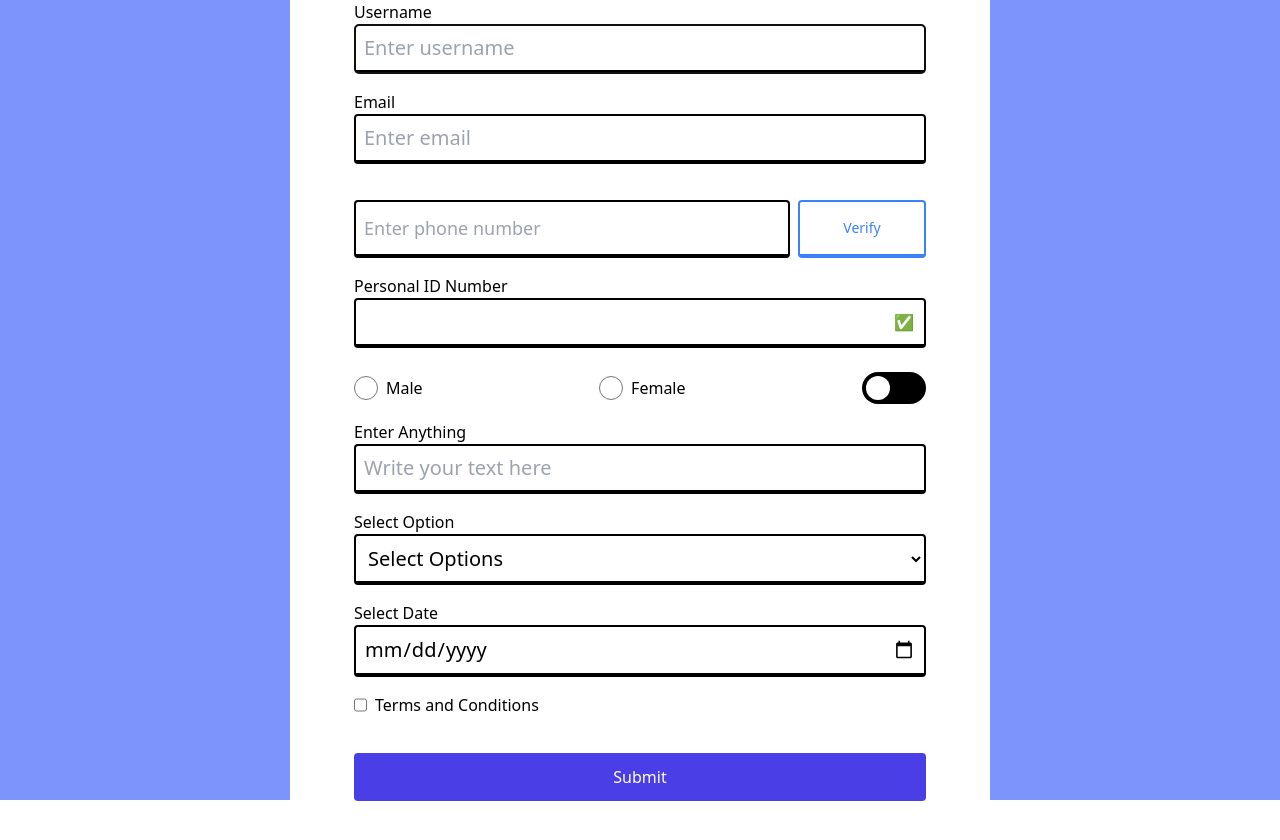
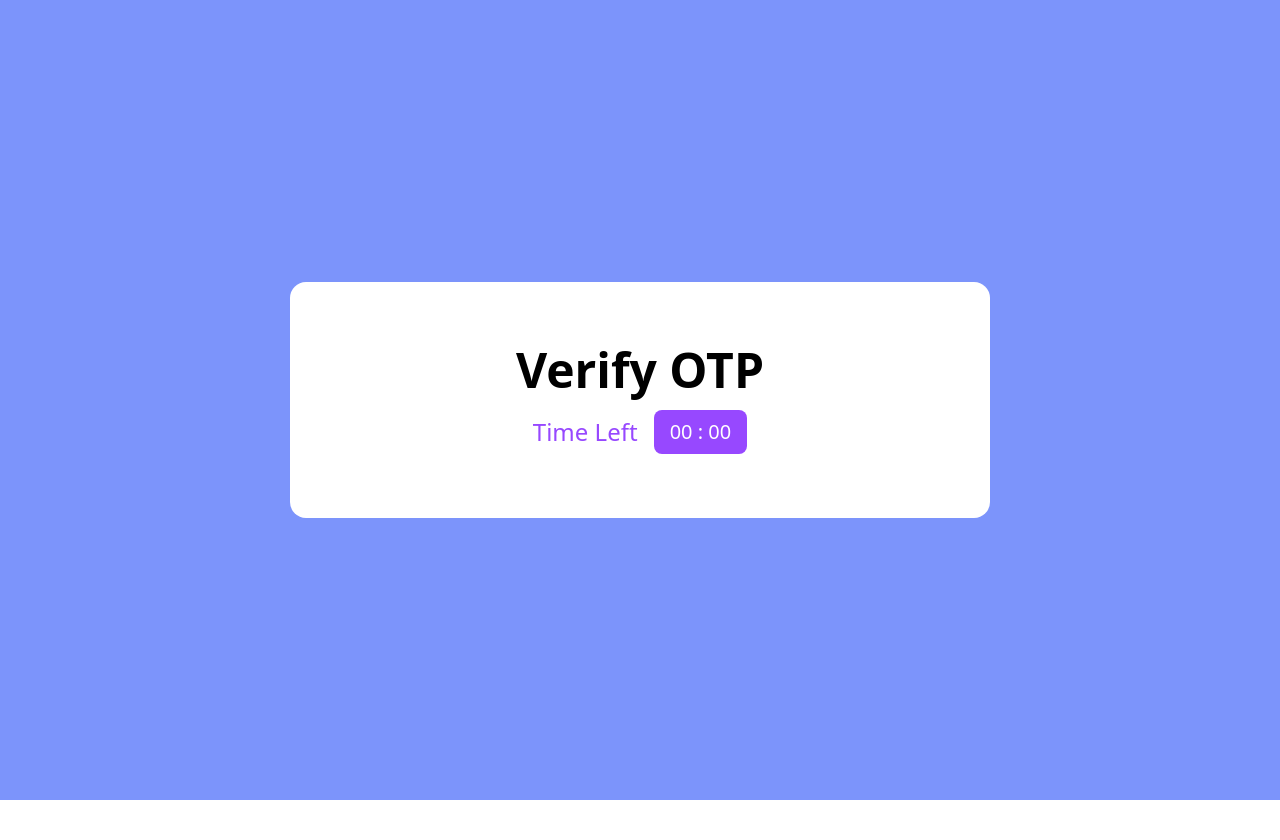
Before and after one commit to vishal-kumawat-appinventiv/forms-30Aug, a React (Vite) app: page / in a window 1280 px wide. Shown: the top 840 px of the page. After the commit the page ends 800 px from the top, so only its background shows below. Built offline with nearby package versions, Linux system fonts and the light colour scheme; the HTML template or start-up script is replaced by a standard one.

Commit message:
otp form starting

```diff
--- a/src/App.tsx
+++ b/src/App.tsx
@@ -1,10 +1,12 @@
 import MyForm from "./components/MyForm";
+import OtpForm from "./components/OtpForm";
 
 const App = () => {
   return (
     <>
       <main className="bg-[#7c94fb] h-screen w-screen flex items-center justify-center">
-        <MyForm />
+        {/* <MyForm /> */}
+        <OtpForm />
       </main>
     </>
   );
--- /dev/null
+++ b/src/components/OtpForm.tsx
@@ -0,0 +1,17 @@
+const OtpForm = () => {
+  return (
+    <>
+      <div className="flex flex-col gap-4 items-center justify-center bg-white p-16 rounded-2xl min-w-[700px]">
+        <h1 className="font-bold text-5xl">Verify OTP</h1>
+        <div className="flex gap-4 justify-center items-center">
+          <h3 className="text-[#9748ff] text-2xl">Time Left</h3>
+          <div className="bg-[#9748ff] px-4 py-2 text-xl rounded-lg text-white">
+            00 : 00
+          </div>
+        </div>
+      </div>
+    </>
+  );
+};
+
+export default OtpForm;
```
